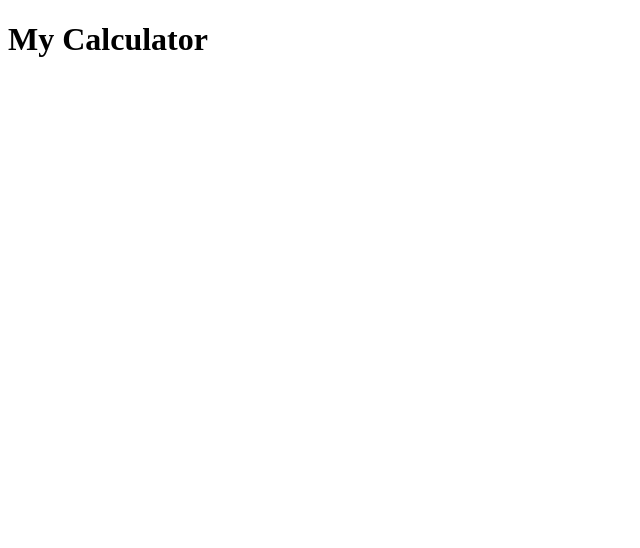
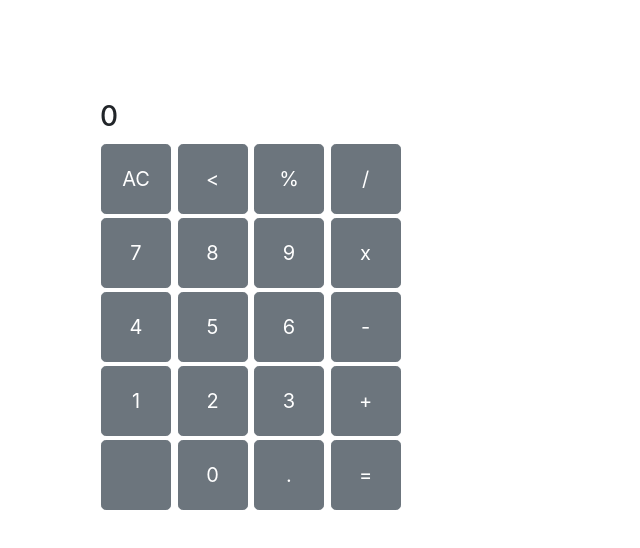
Before and after one commit to taibislamdipu/calculator, a plain HTML site: page index.html in a window 1280 px wide. Shown: the whole page, without its empty margins (0-640 px from the left). Drawn offline with nearby package versions, Linux system fonts and the light colour scheme.

Commit message:
number pad design done

```diff
--- a/index.html
+++ b/index.html
@@ -4,11 +4,48 @@
 <head>
     <meta charset="UTF-8">
     <meta name="viewport" content="width=device-width, initial-scale=1.0">
+    <link rel="stylesheet" href="https://stackpath.bootstrapcdn.com/bootstrap/4.5.0/css/bootstrap.min.css"
+        integrity="sha384-9aIt2nRpC12Uk9gS9baDl411NQApFmC26EwAOH8WgZl5MYYxFfc+NcPb1dKGj7Sk" crossorigin="anonymous">
+    <link href="https://fonts.googleapis.com/css2?family=Poppins&display=swap" rel="stylesheet">
+    <link rel="stylesheet" href="style.css">
     <title>Javascript Calculator</title>
 </head>
 
 <body>
-    <h1>My Calculator</h1>
+    <main>
+        <section class="calculator-area">
+            <div>
+                <h3>0</h3>
+            </div>
+            <div class="btn-keypad">
+                <button class="btn btn-secondary btn-lg">AC</button>
+                <button class="btn btn-secondary btn-lg">
+                    < </button>
+                        <button class="btn btn-secondary btn-lg">%</button>
+                        <button class="btn btn-secondary btn-lg">/</button>
+                        <br>
+                        <button class="btn btn-secondary btn-lg">7</button>
+                        <button class="btn btn-secondary btn-lg">8</button>
+                        <button class="btn btn-secondary btn-lg">9</button>
+                        <button class="btn btn-secondary btn-lg">x</button>
+                        <br>
+                        <button class="btn btn-secondary btn-lg">4</button>
+                        <button class="btn btn-secondary btn-lg">5</button>
+                        <button class="btn btn-secondary btn-lg">6</button>
+                        <button class="btn btn-secondary btn-lg">-</button>
+                        <br>
+                        <button class="btn btn-secondary btn-lg">1</button>
+                        <button class="btn btn-secondary btn-lg">2</button>
+                        <button class="btn btn-secondary btn-lg">3</button>
+                        <button class="btn btn-secondary btn-lg">+</button>
+                        <br>
+                        <button class="btn btn-secondary btn-lg"></button>
+                        <button class="btn btn-secondary btn-lg">0</button>
+                        <button class="btn btn-secondary btn-lg">.</button>
+                        <button class="btn btn-secondary btn-lg">=</button>
+            </div>
+        </section>
+    </main>
 </body>
 
 </html>
--- /dev/null
+++ b/style.css
@@ -0,0 +1,10 @@
+.calculator-area{
+    margin: 100px;
+
+}
+
+button{
+    width: 70px;
+    height: 70px;
+    margin: 2px 1px;
+}
```
Also changed, not shown: calculator-design.png (added).
